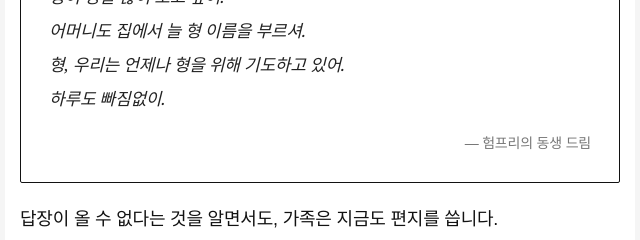
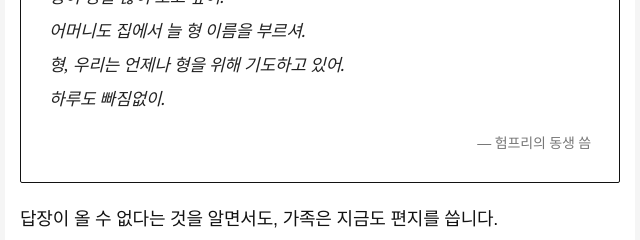
Before and after one commit to haeon618main-commits/261030_humphrey_EM, a plain HTML site: page index.html in a window 1280 px wide. Shown: the part 3680-3920 px from the top of the page, 320-960 px from the left. Drawn offline with Linux system fonts and the light colour scheme.

```diff
--- a/index.html
+++ b/index.html
@@ -93,7 +93,7 @@
 									어머니도 집에서 늘 형 이름을 부르셔.<br />
 									형, 우리는 언제나 형을 위해 기도하고 있어.<br />
 									하루도 빠짐없이.</p>
-									<p style="margin: 0; padding: 0; font-size: 14px; color: #777777; text-align: right;">&mdash; 험프리의 동생 드림</p>
+									<p style="margin: 0; padding: 0; font-size: 14px; color: #777777; text-align: right;">&mdash; 험프리의 동생 씀</p>
 									</div>
 
 									<p style="margin: 0px 0px 24px; padding: 0; font-size: 18px; line-height: 1.8; color: #121212">답장이 올 수 없다는 것을 알면서도, 가족은 지금도 편지를 씁니다.</p>
```
